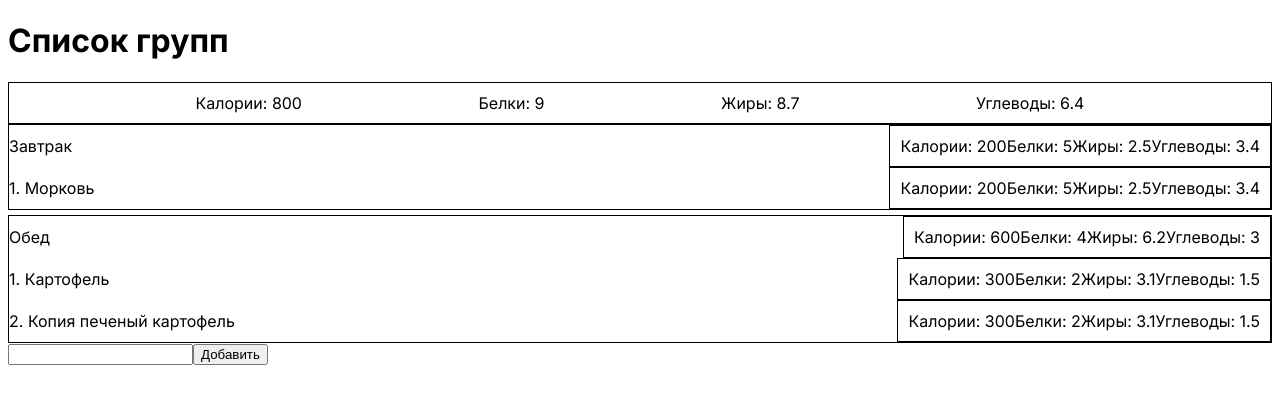
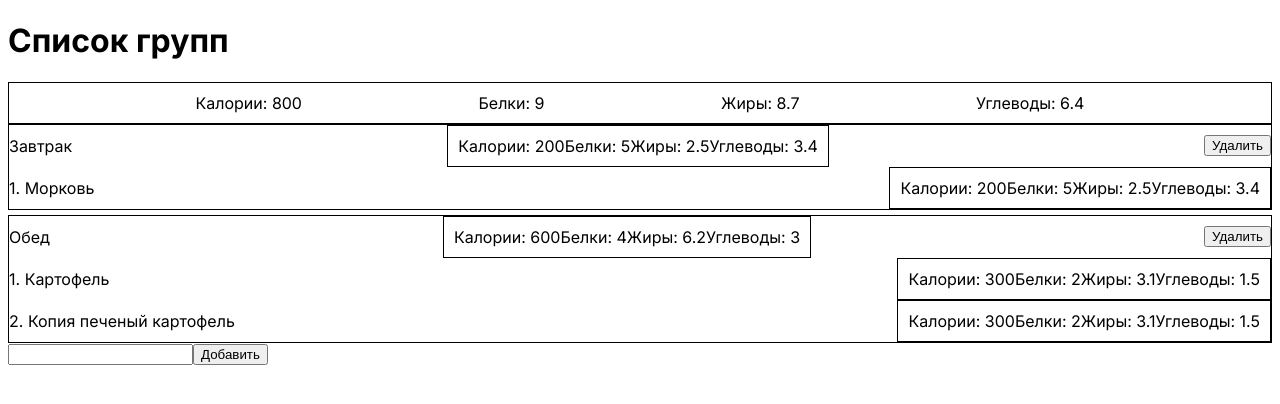
Before and after one commit to demons/fatburger, a Next.js app: page / in a window 1280 px wide. Shown: the top 404 px of the page. Built offline with nearby package versions, Linux system fonts and the light colour scheme.

Commit message:
Добавит кнопку удаления группы

```diff
--- a/app/components/Group.js
+++ b/app/components/Group.js
@@ -5,7 +5,7 @@ import GroupItemList from "./GroupItemList";
 
 function Group({ group }) {
   const router = useRouter();
-  const { getIngredientsByGroupId } = useGroups();
+  const { getIngredientsByGroupId, removeGroup } = useGroups();
 
   let ingredients = getIngredientsByGroupId(group.id);
 
@@ -14,6 +14,7 @@ function Group({ group }) {
       <div className="header">
         <div className="title">{group.title}</div>
         <AmountItem items={ingredients} />
+        <button onClick={() => removeGroup(group.id)}>Удалить</button>
       </div>
       <GroupItemList groupId={group.id} />
     </div>
```
